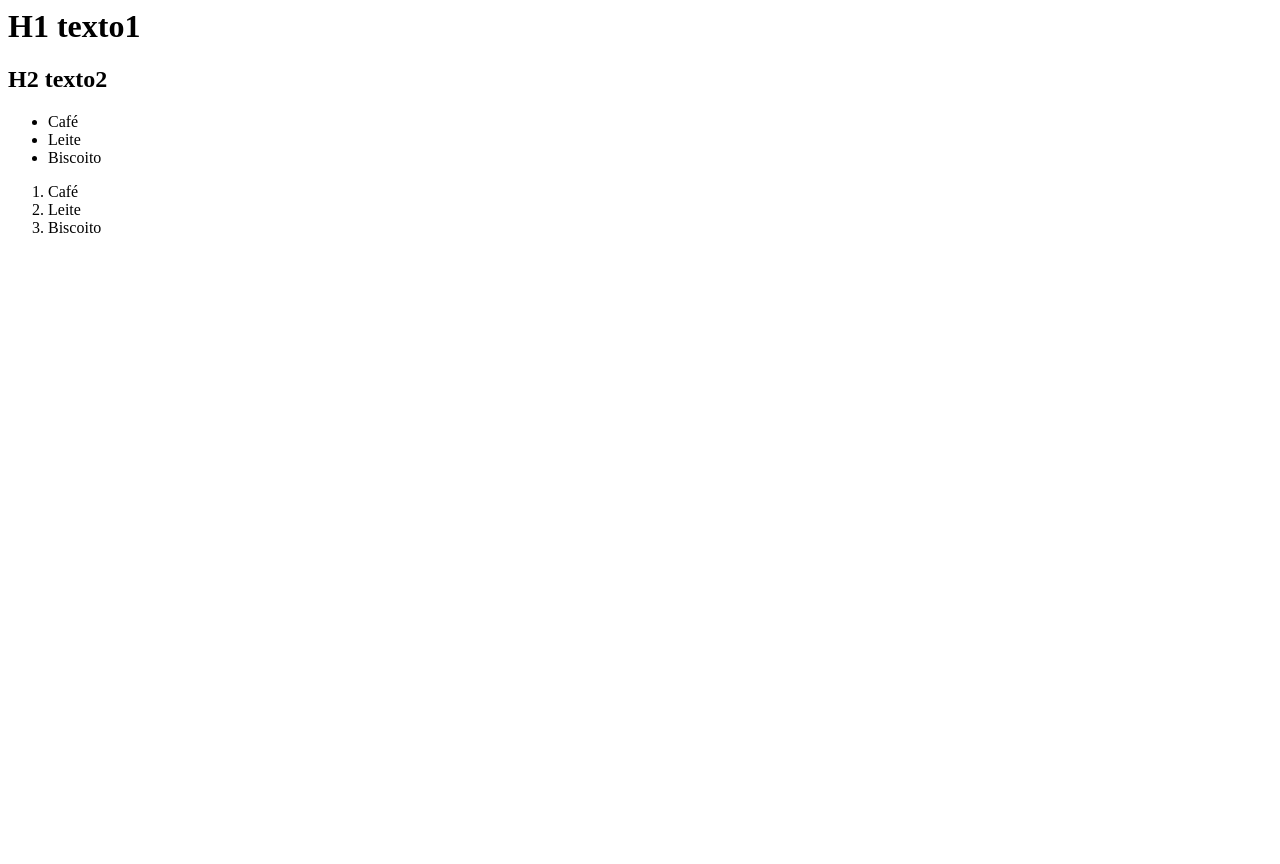
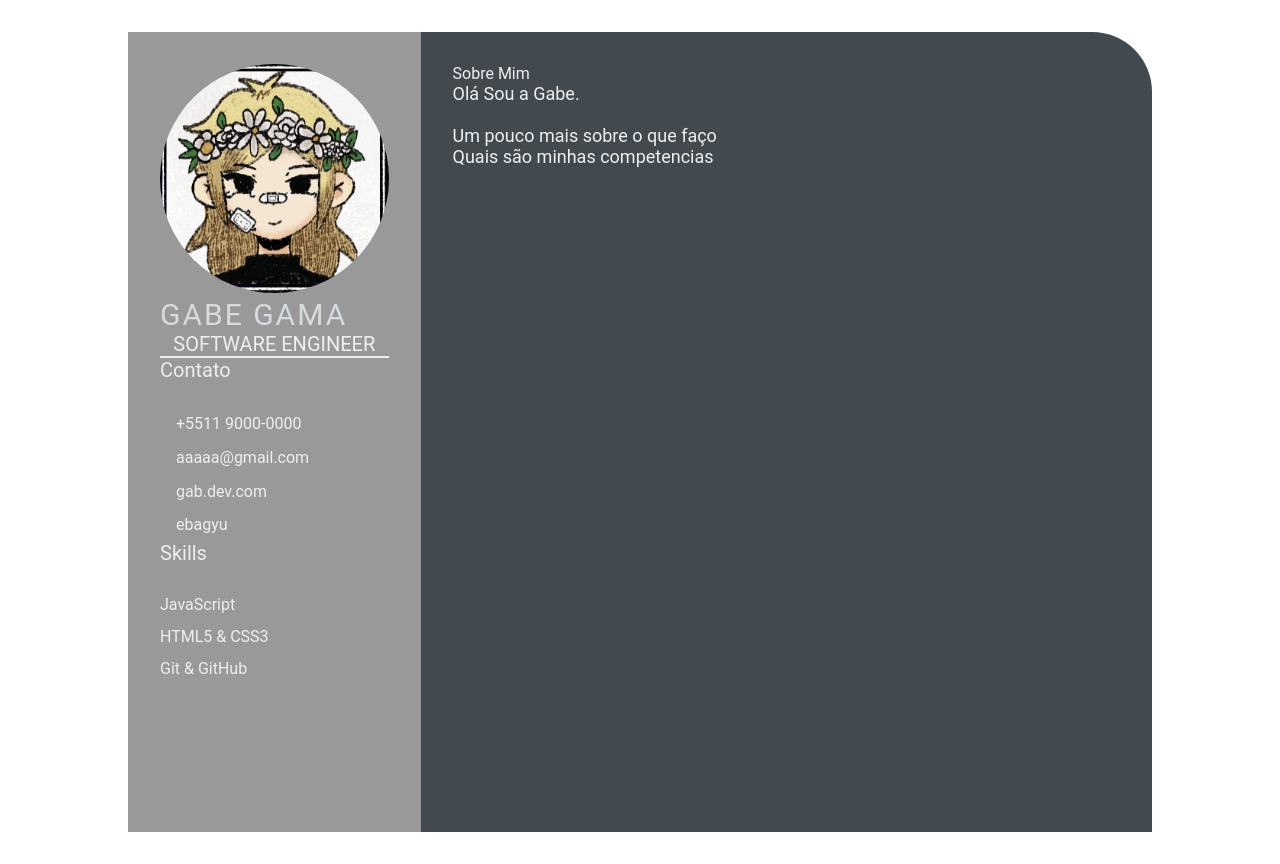
Before and after one commit to ebagyu/JornadaDev, a plain HTML site: page index.html in a window 1280 px wide. Before the commit the page ends 800 px from the top, so only its background shows below. Drawn offline with Linux system fonts and the light colour scheme.

Commit message:
feature: add a css and updated html (#2)

```diff
--- a/index.html
+++ b/index.html
@@ -1,19 +1,62 @@
-<html>
-    <head>
-        <title>Olá</title>
-    </head>
-    <body>
-        <h1>H1 texto1</h1>
-        <h2> H2 texto2</h2>
-    </body>
-    <ul>
-        <li>Café</li>
-        <li>Leite</li>
-        <li>Biscoito</li>
-    </ul>
-    <ol>
-        <li>Café</li>
-        <li>Leite</li>
-        <li>Biscoito</li>
-    </ol>
+<!DOCTYPE html>
+<html lang="en">
+<head>
+    <!-- configurações de compatibilidade de navegadores -->
+    <meta charset="UTF-8">
+    <meta http-equiv="X-UA-Compatible" content="IE=edge">
+    <meta name="viewport" content="width=device-width, initial-scale=1.0">
+    <!-- configurações de compatibilidade de navegadores -->
+
+    <title>Gabe Gama CV</title>
+
+    <!-- Custom CSS -->
+    <link rel="stylesheet" href="style.css">
+</head>
+<body>
+    <main class="resume-contents">
+        <section class="left-section">
+            <div class="left-section-contents">
+                <div class="profile">
+                    <img class="profile-image" src="img/profile-img.jpg" alt="Profile image">
+                    <p class="name">Gabe Gama</p>
+                    <p class="profession">Software Engineer</p>
+                </div>
+                <div class="contact-info">
+                    <p class="left-title">Contato</p>
+                    <ul>
+                        <li><i class="fa fa-phone"></i>+5511 9000-0000
+                        </li>
+                        <li><i class="fa fa-envelope"></i>aaaaa@gmail.com
+                        </li>
+                        <li><i class="fa fa-globe"></i>gab.dev.com
+                        </li>
+                        <li><i class="fa fa-github"></i>ebagyu
+                        </li>
+                    </ul>
+                </div>
+                <div class="skills">
+                    <p class="left-title">Skills</p>
+                    <ul>
+                        <li><p>JavaScript</p></li>
+                        <li><p>HTML5 & CSS3</p></li>
+                        <li><p>Git & GitHub</p></li>
+                    </ul>
+                </div>
+            </div>
+        </section>
+
+        <section class="right-section">
+            <div class="right-section-contents">
+                <section class="about gap">
+                    <div class="right-title">Sobre Mim</div>
+                    <p class="about-me-contents">
+                        Olá Sou a Gabe.<br>
+                        <br> Um pouco mais sobre o que faço
+                        <br> Quais são minhas competencias
+                    </p>
+                </section>
+            </div>
+        </section>
+    </main>
+</body>
 </html>
--- /dev/null
+++ b/style.css
@@ -0,0 +1,103 @@
+* {
+    margin: 0;
+    padding: 0;
+    box-sizing: border-box;
+    list-style: none;
+    font-family: 'Roboto', sans-serif;
+}
+
+.resume-contents {
+    min-height: 100vh;
+    width: 80%;
+    margin: 2rem auto;
+    display: grid;
+    grid-template-columns: repeat(7, 1fr);
+}
+
+.left-section {
+    grid-column: span 2;
+    height: 100%;
+    background-color: #999999;
+}
+
+.right-section {
+    grid-column: span 5;
+    height: 100%;
+    background-color: #424a50;
+    border-radius: 0px 60px 0px 0px;
+}
+
+.left-section-contents{
+    padding: 2rem 2rem;
+}
+
+.profile {
+    width: 100%;
+    border-bottom: 2px solid #eeeeee;
+}
+
+.profile .profile-image {
+    width: 100%;
+    border-radius: 100%;
+}
+
+.name {
+    color: #D6DBDF;
+    font-size: 30px;
+    letter-spacing: 2px;
+    text-transform: uppercase;
+}
+
+.profession {
+    color: #eeeeee;
+    font-size: 20px;
+    text-transform: uppercase;
+    text-align: center;
+}
+
+/* .contact-info { border-bottom: 2px solid #1B2631; } */
+.left-title {
+    color: #eeeeee;
+    font-size: 20px;
+}
+
+.contact-info ul {
+    padding-top: 1.5rem;
+}
+
+.contact-info ul li,
+.references ul li {
+    padding: .4rem 0;
+    color: #eeeeee;
+}
+
+.contact-info ul li i,
+.references ul li i {
+    padding-right: 1rem;
+    font-size: 18px;
+    color: #eeeeee;
+}
+
+.skills ul {
+    padding-top: 1.5rem;
+}
+.skills ul li p {
+    padding: .4rem 0;
+    color: #eeeeee;
+}
+
+.right-section-contents {
+    padding: 2rem 2rem;
+}
+
+.right-title {
+    color: #eeeeee;
+}
+
+.gap {
+    padding-bottom: 2rem;
+}
+.about-me-contents {
+    font-size: 18px;
+    color: #eeeeee;
+}
```
Also changed, not shown: img/profile-img.jpg (added).
